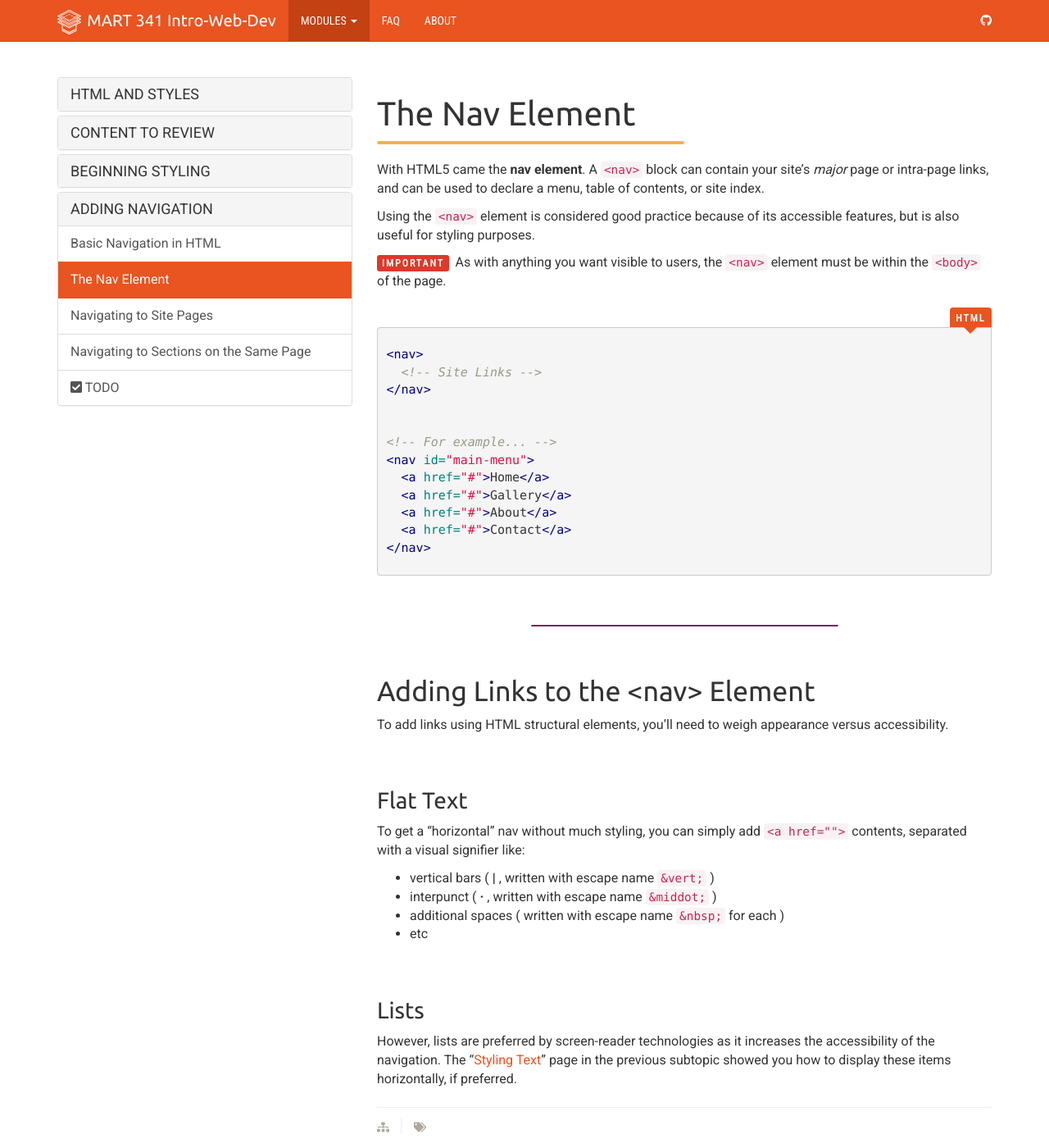
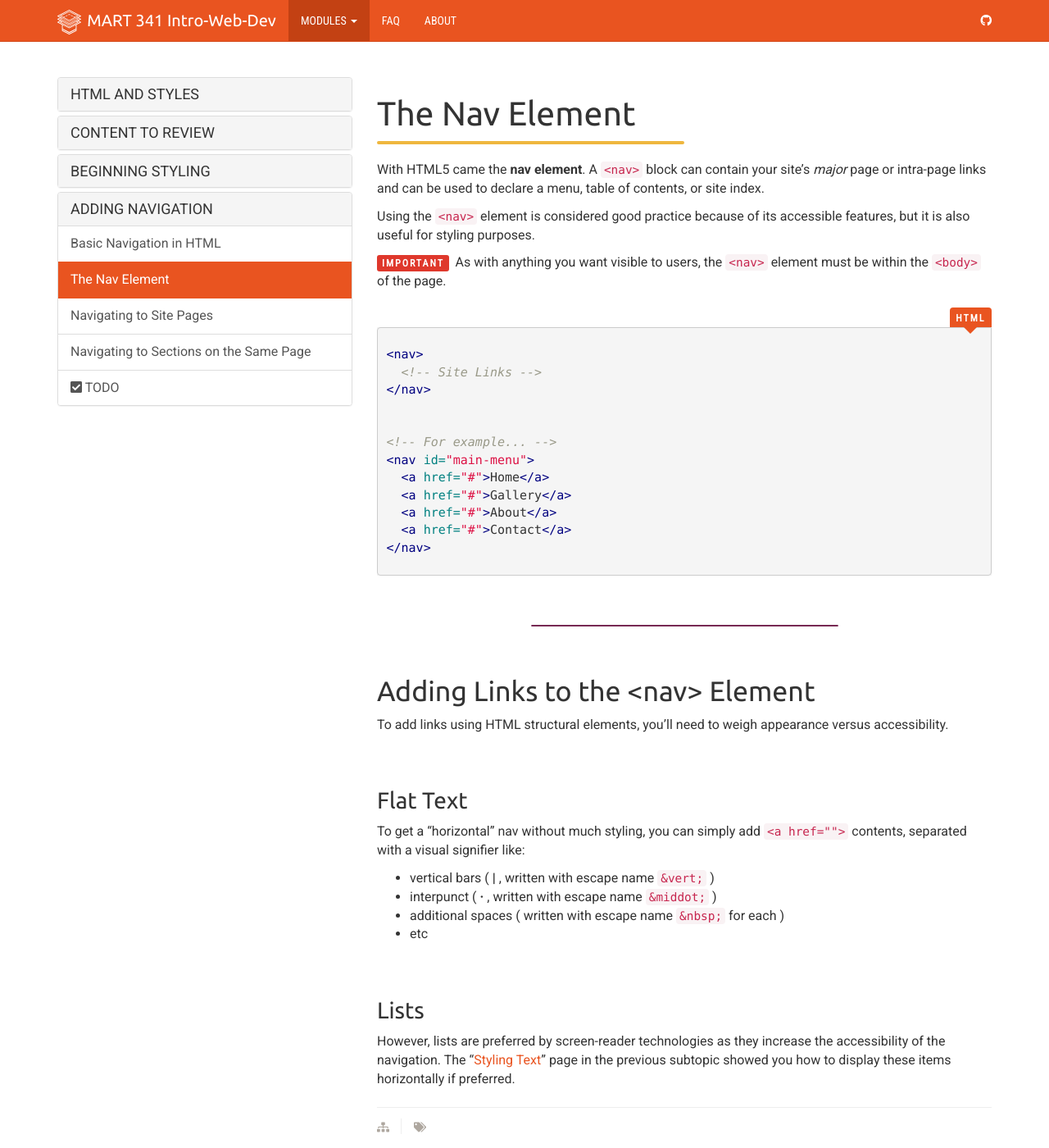
Before and after one commit to Montana-Media-Arts/webDesignFall2024, a Jekyll site: the page built from _docs/topic-08/03-navigation/page-02.md, in a window 1280 px wide and 1400 px high. Shown: the whole window at 82% size. Built offline with Jekyll 4.4.1, drawn with Linux system fonts in a browser that asks for light colours; nearby versions of some CDN libraries; some of the changed lines change nothing that is shown.

Commit message:
Update page-02.md

```diff
--- a/_docs/topic-08/03-navigation/page-02.md
+++ b/_docs/topic-08/03-navigation/page-02.md
@@ -6,9 +6,9 @@ permalink: /topic-08/basic-nav-element/
 
 <div class="divider-heading"></div>
 
-With HTML5 came the **nav element**. A `<nav>` block can contain your site's _major_ page or intra-page links, and can be used to declare a menu, table of contents, or site index.
+With HTML5 came the **nav element**. A `<nav>` block can contain your site's _major_ page or intra-page links and can be used to declare a menu, table of contents, or site index.
 
-Using the `<nav>` element is considered good practice because of its accessible features, but is also useful for styling purposes.
+Using the `<nav>` element is considered good practice because of its accessible features, but it is also useful for styling purposes.
 
 
 <span class="label label-danger">Important</span> As with anything you want visible to users, the `<nav>` element must be within the `<body>` of the page.
@@ -53,7 +53,7 @@ To get a “horizontal” nav without much styling, you can simply add `<a href=
 
 
 ### Lists
-However, lists are preferred by screen-reader technologies as it increases the accessibility of the navigation. The “[Styling Text](../basic-styling-text)” page in the previous subtopic showed you how to display these items horizontally, if preferred.
+However, lists are preferred by screen-reader technologies as they increase the accessibility of the navigation. The “[Styling Text](../basic-styling-text)” page in the previous subtopic showed you how to display these items horizontally if preferred.
 
 <div class="external-embed">
   <p data-height="400" data-theme-id="30567" data-slug-hash="NWrqGKY" data-default-tab="html,result" data-user="retrog4m3r" data-pen-title="The Nav Element, List Links" class="codepen"></p>
```
